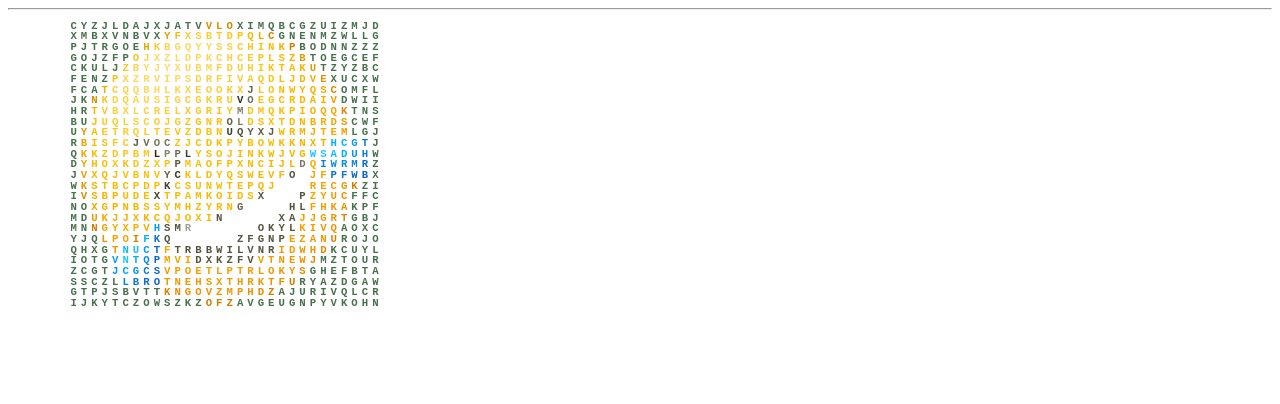
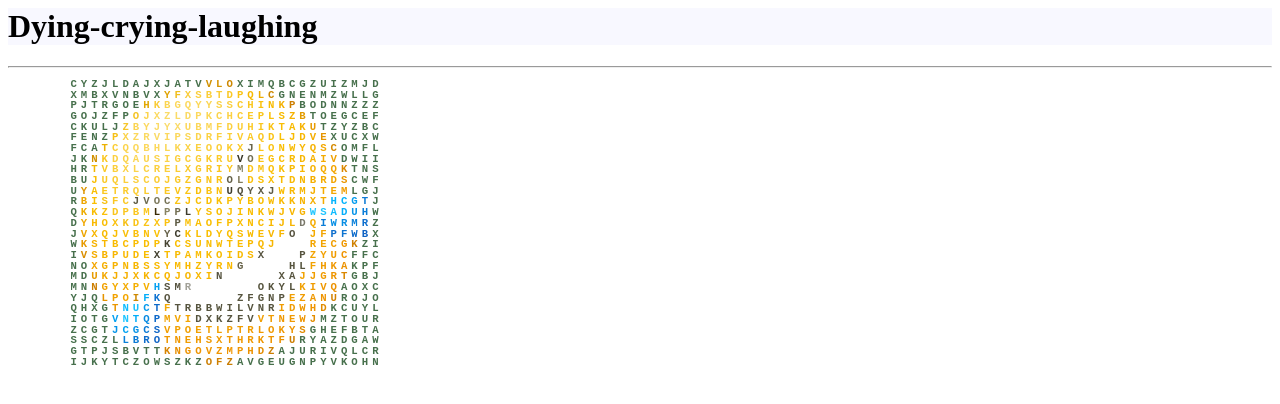
Before and after one commit to miloweimo/miloweimo.github.io, a plain HTML site: page index.html in a window 1280 px wide. Drawn offline with Linux system fonts and the light colour scheme.

Commit message:
Update index.html

```diff
--- a/index.html
+++ b/index.html
@@ -1,6 +1,7 @@
 <html>
   <head>
     <h1 style="background-color:#F8F8FF">
+      Dying-crying-laughing
     </h1>
   </head>
   <!--分割线-->
```
